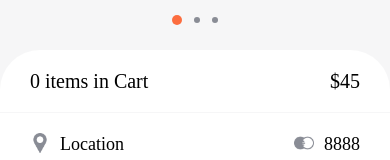
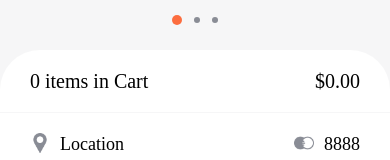
Before and after one commit to dotienanh77/FoodDeliveryApp, a React Native app: screen /Home in a window 390 px wide. Both pictures are taken after a click on the element 195 px from the left and 455 px from the top of the page. Shown: the part 579-739 px from the top of the page. Built offline with nearby package versions, Linux system fonts and the light colour scheme.

Commit message:
total price

```diff
--- a/screens/Restaurant.js
+++ b/screens/Restaurant.js
@@ -67,6 +67,11 @@ const Restaurant = ({route, navigation}) => {
   function getBasketItemCount() {
     let itemCount = orderItems.reduce((a, b) => a + (b.qty || 0), 0);
     return itemCount;
+  }
+
+  function sumOrder() {
+    let total = orderItems.reduce((a, b) => a + (b.total || 0), 0);
+    return total.toFixed(2);
   }
 
   function renderHeader() {
@@ -284,7 +289,7 @@ const Restaurant = ({route, navigation}) => {
             <Text style={{...FONTS.h3}}>
               {getBasketItemCount()} items in Cart
             </Text>
-            <Text style={{...FONTS.h3}}>$45</Text>
+            <Text style={{...FONTS.h3}}>${sumOrder()}</Text>
           </View>
           {/* location and card number */}
           <View>
```
